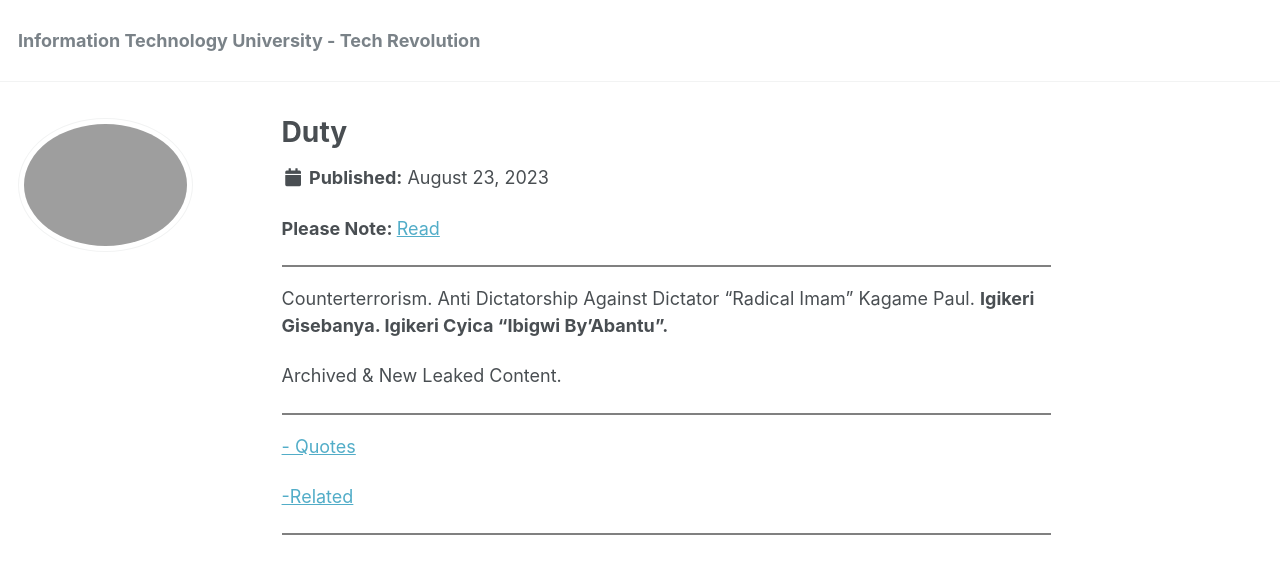
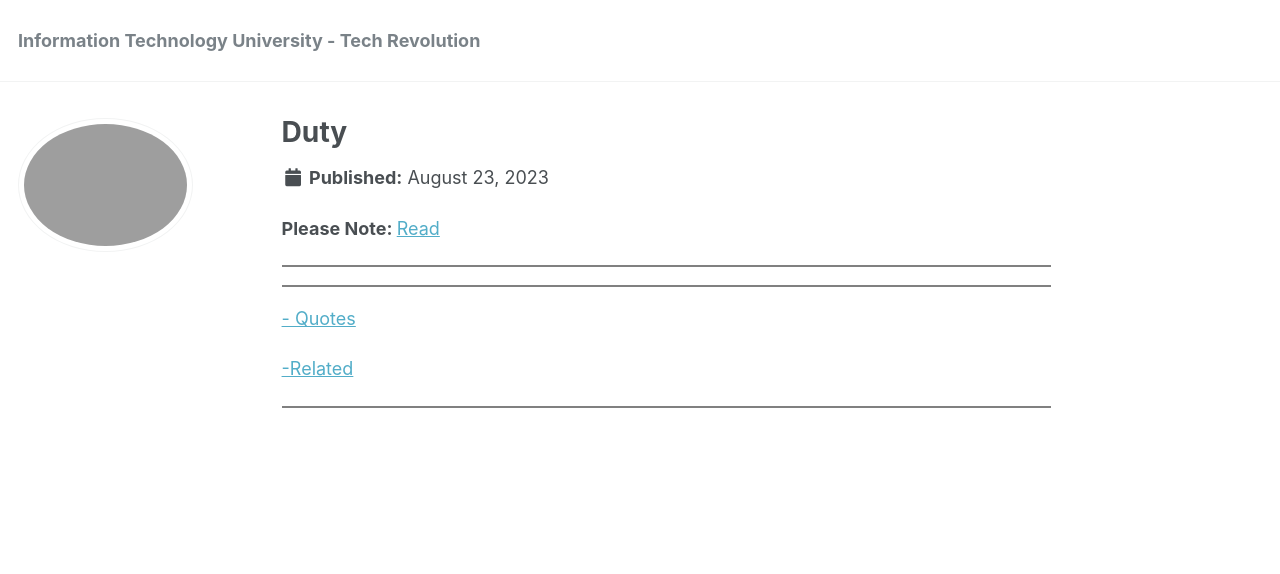
Before and after one commit to phdcsseiden/phdcsseiden.github.io, a Jekyll site: the page built from _pages/Duty.md, in a window 1280 px wide. Shown: the top 574 px of the page. Built offline with Jekyll 4.4.1, drawn with Linux system fonts in a browser that asks for light colours.

Commit message:
Update Duty.md

```diff
--- a/_pages/Duty.md
+++ b/_pages/Duty.md
@@ -15,24 +15,13 @@ modified: 2023-08-23
 <hr style="height:2px;border-width:0;color:gray;background-color:gray">
 
 
-Counterterrorism. Anti Dictatorship Against Dictator "Radical Imam" Kagame Paul.  <b> Igikeri Gisebanya. Igikeri Cyica "Ibigwi By'Abantu". </b>
-
-
-
- Archived & New Leaked Content.
-
-
-
 <hr style="height:2px;border-width:0;color:gray;background-color:gray">
-
 
 
 <a href=" https://phdcsseiden.github.io/quotes/ "> - Quotes  </a>
 
 
-
 <a href=" https://phdcsseiden.github.io/Related/ "> -Related  </a>
 
 
-
 <hr style="height:2px;border-width:0;color:gray;background-color:gray">
```
